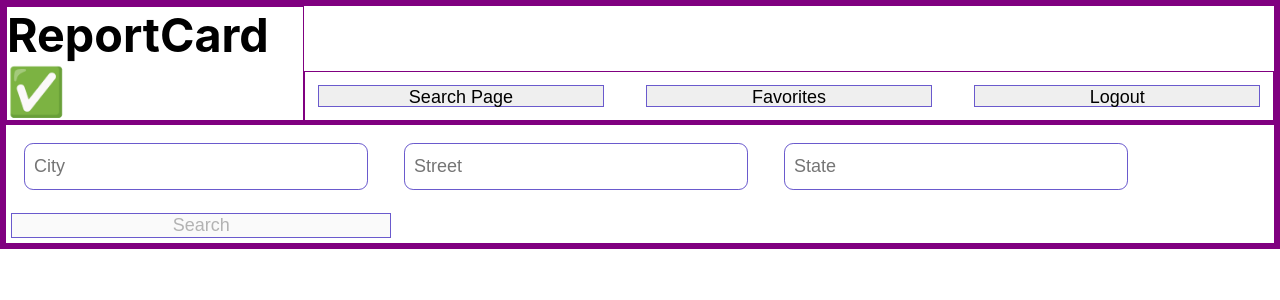
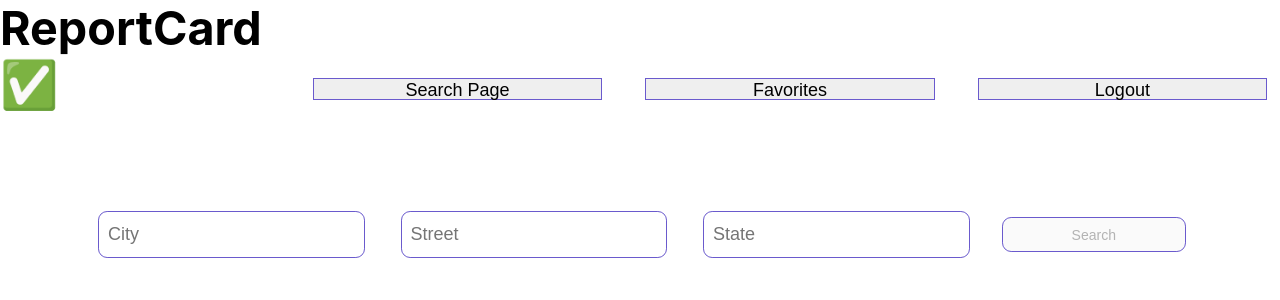
Before and after one commit to reportcard-org/reportcard-fe, a React (Create React App) app: page /home in a window 1280 px wide. Shown: the top 300 px of the page. Built offline with nearby package versions, Linux system fonts and the light colour scheme.

Commit message:
Add basic styling to search form

```diff
--- a/src/components/ NavBar/NavBar.scss
+++ b/src/components/ NavBar/NavBar.scss
@@ -1,7 +1,3 @@
-* {
-    border: 1px solid purple;
-}
-
 .logo-and-buttons {
     display: flex;
     flex-direction: row;
--- a/src/components/App/App.scss
+++ b/src/components/App/App.scss
@@ -0,0 +1,6 @@
+input, select, button {
+    margin: 5px;
+    width: 30%;
+    border: 1px solid slateblue;;
+    font-size: 18px;
+}
--- a/src/components/SearchForm/SearchForm.scss
+++ b/src/components/SearchForm/SearchForm.scss
@@ -1,10 +1,14 @@
 .search-form {
     margin: auto;
+    padding: 5em;
+    display: flex;
+    align-items: center;
 }
 
-input, select, button {
-    margin: 5px;
-    width: 30%;
-    border: 1px solid slateblue;;
-    font-size: 18px;
+.search-button {
+    margin: 1em;
+    width: 17em;
+    height: 2.5em;
+    border-radius: 9.14px;
+    font-size: 14px;
 }
```
